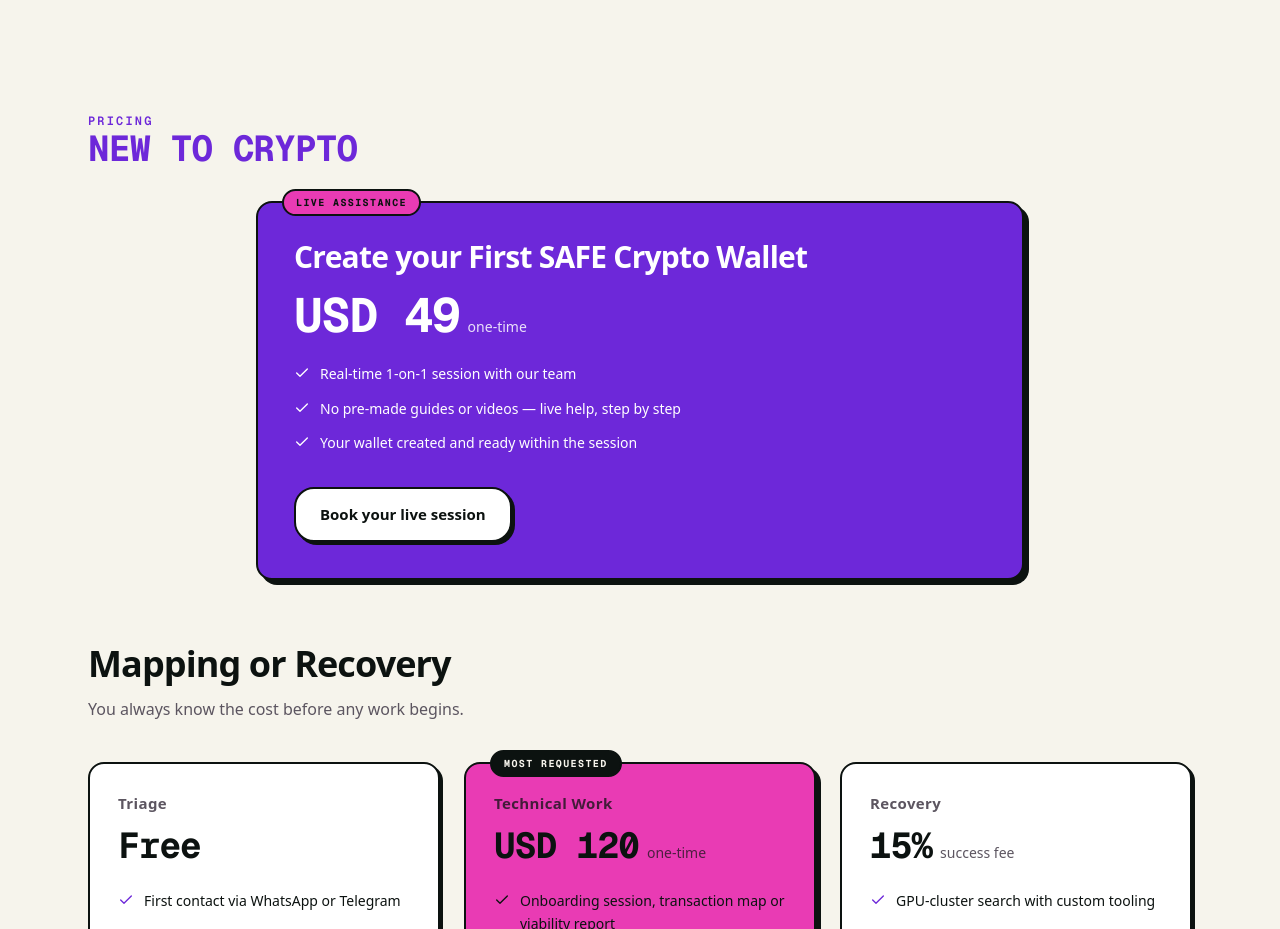
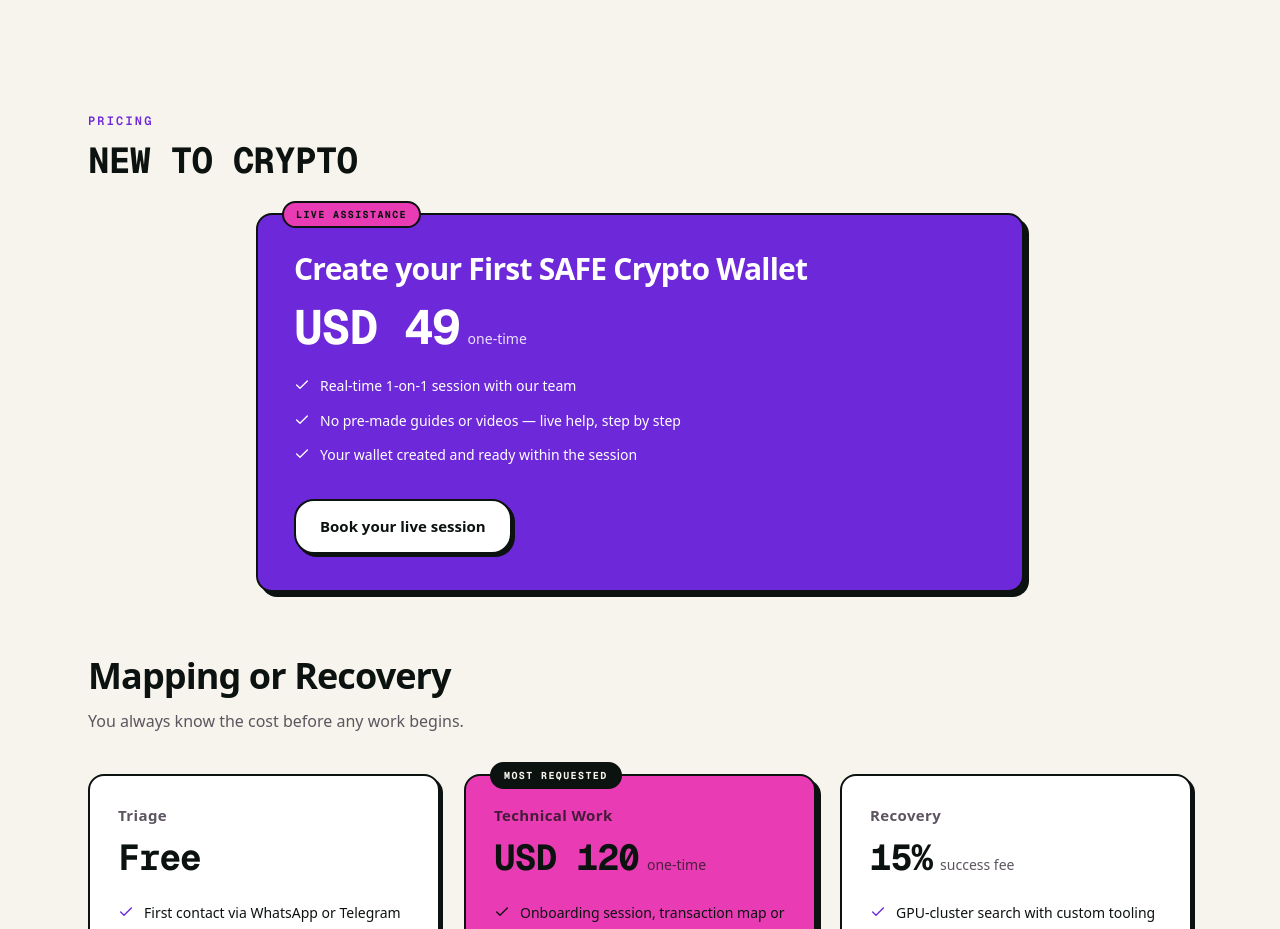
Before and after one commit to ballsandguts/1MBTCLab, a Next.js app: page / in a window 1280 px wide. Shown: the part 2940-3869 px from the top of the page. Built offline with nearby package versions, Linux system fonts and the light colour scheme.

Commit message:
Update pricing.tsx

```diff
--- a/src/components/site/pricing.tsx
+++ b/src/components/site/pricing.tsx
@@ -20,7 +20,7 @@ export function Pricing() {
       <div className="mx-auto max-w-6xl px-4 md:px-6">
         <p className="font-mono text-xs font-semibold tracking-[0.18em] text-[#6D28D9] uppercase">
           {t.pricing.eyebrow}
-        <p className="text-3xl font-bold tracking-tight text-balance md:text-4xl">
+        <p className="mt-3 max-w-2xl text-3xl font-bold tracking-tight text-balance text-foreground md:text-4xl">
           {t.pricing.subtitle}
         </p>
         </p>
```
